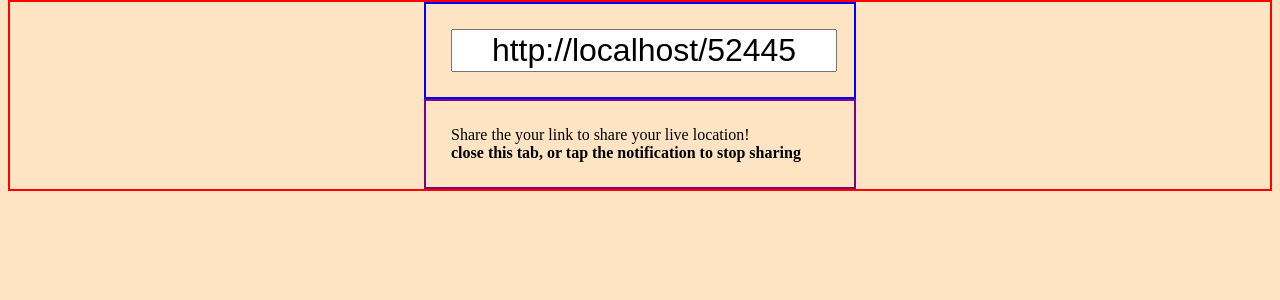
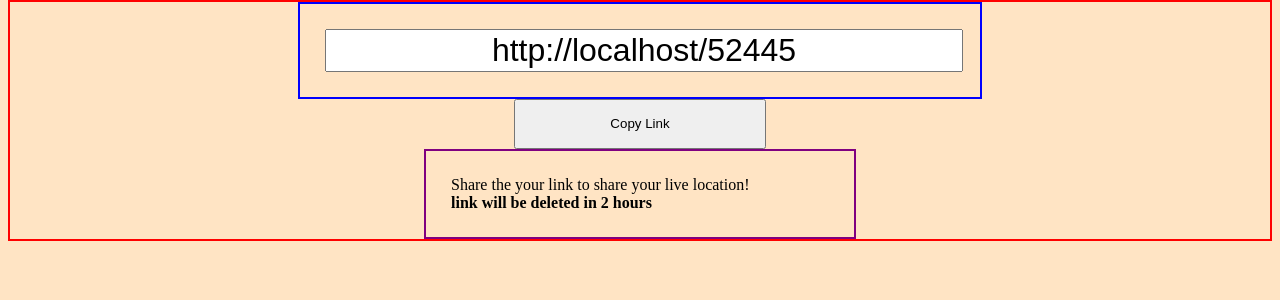
Before and after one commit to Jeffersonlii/Where-Am-I-, a Flask app: page / in a window 1280 px wide. Shown: the part 96-396 px from the top of the page. Run offline with Flask 2, Linux system fonts and the light colour scheme; data comes from the database, SQL or seed files in the repository; both versions use the stored data as it was after the commit.

Commit message:
added copy paste and deletion

```diff
--- a/app.py
+++ b/app.py
@@ -1,7 +1,8 @@
 from flask import Flask, session, redirect, url_for, escape, request, render_template, jsonify
 from flask_sqlalchemy import SQLAlchemy
 from sqlalchemy.sql import text
-import random, json, config
+from apscheduler.scheduler import Scheduler
+import random, json, config, atexit
 
 app = Flask(__name__)
 app.secret_key=b'supersecret1'
@@ -9,12 +10,15 @@ app.config['SQLALCHEMY_DATABASE_URI'] = 'sqlite:///locations.db'
 app.config['SEND_FILE_MAX_AGE_DEFAULT'] = 0#avoids caching
 db = SQLAlchemy(app)
 
+cron = Scheduler(daemon=True)#create cron job thread for periodic deletion
+cron.start()
+
 @app.route('/', methods=['GET'])
 def main():
     return render_template('index.html',uniquePath=assignUniquePath())
 
 #generates a unique path, and inserts it into the db. returns the path
-def assignUniquePath():
+def assignUniquePath():#get path
     uniquePath = 0
     unique = False #is the current path unique?
     while not unique: #make sure the url is UNIQUE
@@ -24,8 +28,8 @@ def assignUniquePath():
                 .format(uniquePath)))
         for _ in result: #if no matches, continue will not be ran
             unique = False
-    sql='''INSERT INTO locat (path,long,lat)
-        VALUES ({},0,0)'''.format(uniquePath) #insert the new path
+    sql='''INSERT INTO locat (path,long,lat,time)
+        VALUES ({},0,0, CURRENT_TIMESTAMP )'''.format(uniquePath) #insert the new path
     db.engine.execute(text(sql))
     return uniquePath
 
@@ -41,7 +45,7 @@ def updateLocat():#gets locatiopn data from js ajax and updates db, updates in a
     return "Done"
 
 @app.route('/<path:uniquePath>',methods=['GET'])
-def map(uniquePath):
+def map(uniquePath):#map code
 
     sql='''select long,lat from locat where
     path = {}
@@ -53,6 +57,15 @@ def map(uniquePath):
                                         key = config.MAP_KEY)
     return render_template('map.html',uniquePath=-1)
 
+@cron.interval_schedule(hours=1)
+def cronDeleter():#cron process for deleting at 1 hour interval
+    sql=''' DELETE FROM locat WHERE
+    time < DATETIME('NOW', '-2 hours') '''#delete all rows created > 2 hours ago
+    db.engine.execute(text(sql))
+
+# close cron job when web app is stopped
+atexit.register(lambda: cron.shutdown(wait=False))
+
 if __name__ =="__main__":
     #SQLALCHEMY_TRACK_MODIFICATIONS = False
     app.run(host="localhost",port=5000,debug=True)
--- a/static/css/style.css
+++ b/static/css/style.css
@@ -16,11 +16,14 @@ header{
 #box-button{
     border: 2px blue solid;
     padding: 2%;
-    width: 30%;
+    width: 50%;
     height: 500%;
     text-align: center;
 }
-
+#copy{
+    height: 50px;
+    width: 20%;
+}
 #urlBar{
     width: 100%;
     height: 100%;
--- a/static/js/index.js
+++ b/static/js/index.js
@@ -1,3 +1,4 @@
+//set unique path in url
 function setUniquePath(a){
     var path = document.getElementById('urlBar');
     path.value = window.location + a;
@@ -12,17 +13,25 @@ function success(position,uniquePath) {//execute on success
     console.log("refreshed");
 
     $.post("/updateLocat",{//a post call w/o refreshing page
+
         lat: position.coords.latitude,
         long: position.coords.longitude,
         path: uniquePath
     });
 }
-function sendCoords(uniquePath){
+function sendCoords(uniquePath){//sending coords
     if (navigator.geolocation) {
-        navigator.geolocation.watchPosition(function(position){
+        navigator.geolocation.getCurrentPosition(function(position){//watchPosition repeats
             success(position,uniquePath);
         },function(){},options);
     } else {
         x.innerHTML = "Geolocation is not supported by this browser.";
     }
 }
+
+function copyToBoard(){//copy button
+  var copyText = document.getElementById("urlBar");
+  copyText.select();
+  copyText.setSelectionRange(0, 99999);
+  document.execCommand("copy");
+}
--- a/templates/index.html
+++ b/templates/index.html
@@ -15,9 +15,10 @@
             <div id="box-button">
                     <input id="urlBar" type="text" name="uniqueURL" value="">
             </div>
+            <button id='copy'  onclick="copyToBoard()">Copy Link</button>
             <div id="box-help">
                 Share the your link to share your live location!<br>
-                <b>close this tab, or tap the notification to stop sharing</b>
+                <b>link will be deleted in 2 hours</b>
             </div>
         </div>
 
--- a/templates/map.html
+++ b/templates/map.html
@@ -48,9 +48,7 @@
               });
             });
           }
-
          }
-
       }
     </script>
     <script src="https://maps.googleapis.com/maps/api/js?key={{ key }}
```
Also changed, not shown: locations.db.
